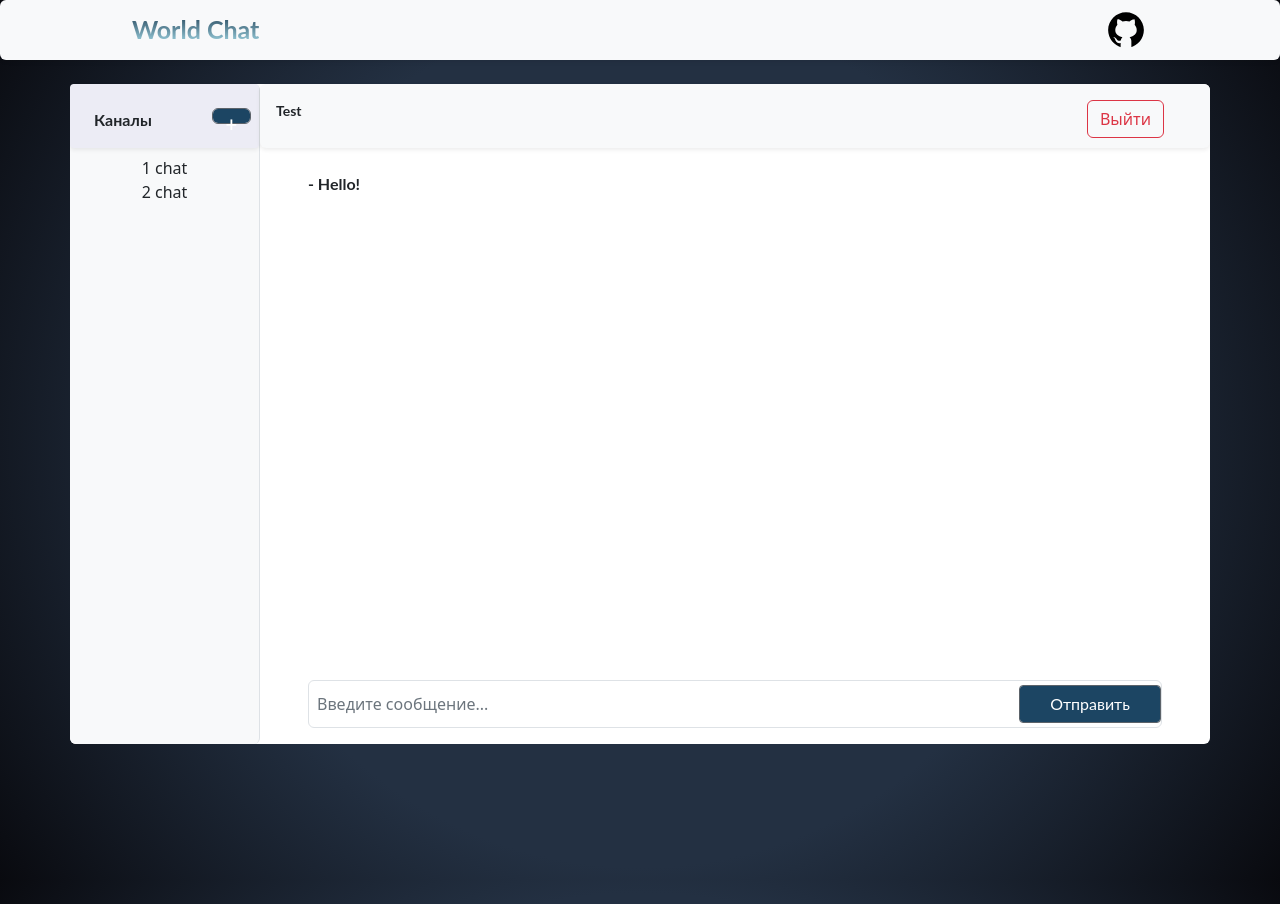
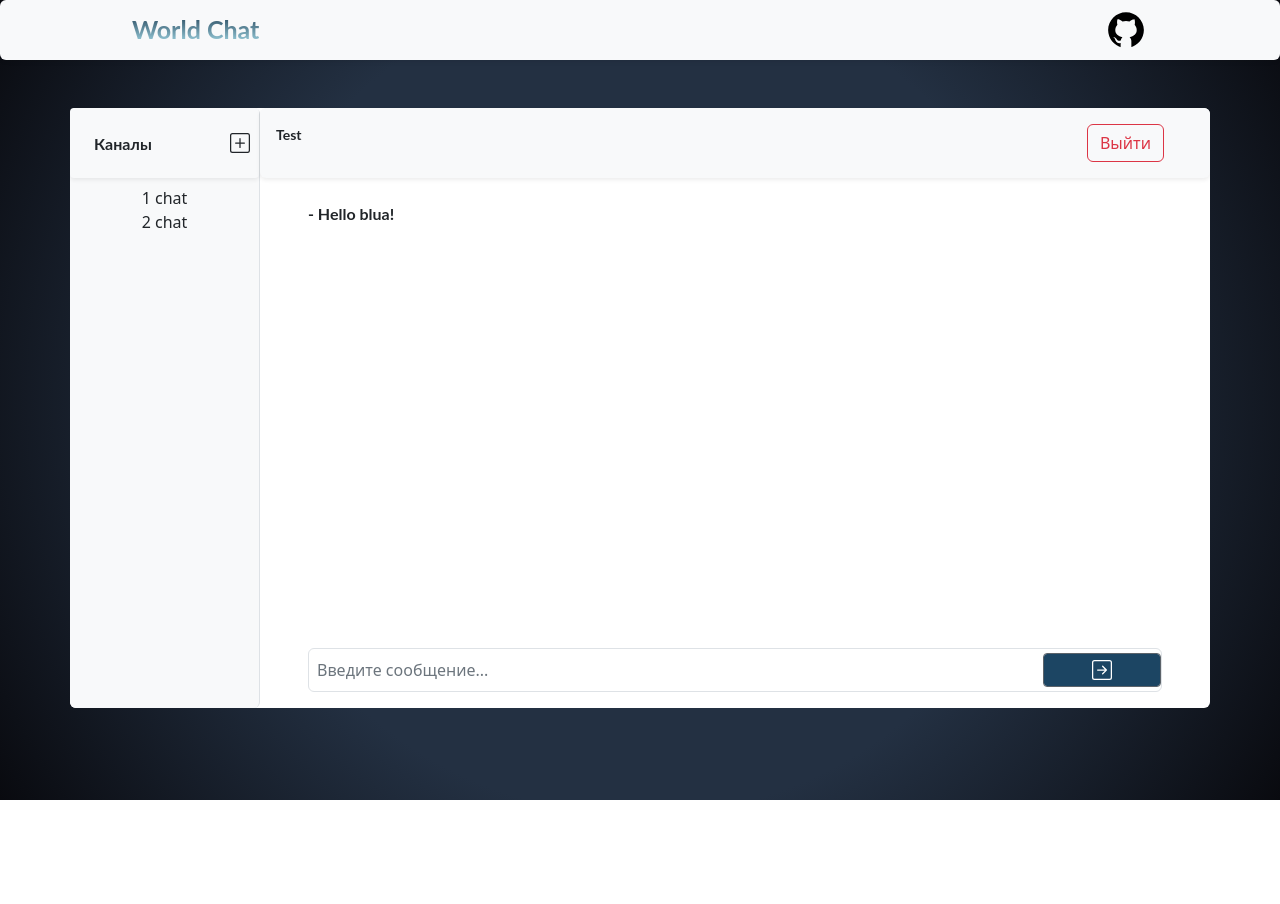
Before and after one commit to GordienkoEvgeny/frontend-bootcamp-project-12, a React (Create React App) app in the folder frontend/: page / in a window 1280 px wide. After the commit the page ends 800 px from the top, so only its background shows below. Built offline with nearby package versions, Linux system fonts and the light colour scheme; no server answers; sample sign-in values are in the browser's storage.

Commit message:
fixed style bags

```diff
--- a/frontend/src/components/Navbar.jsx
+++ b/frontend/src/components/Navbar.jsx
@@ -1,7 +1,7 @@
 import React from 'react';
 
 const Navbar = () => (
-  <nav className="navbar1 rounded-2 shadow-sm navbar navbar-light bg-light">
+  <nav className="fx rounded-2 shadow-sm navbar navbar-light bg-light">
     <div className="container">
       <a className="text1" href="/">
         World Chat
--- a/frontend/src/index.css
+++ b/frontend/src/index.css
@@ -3,20 +3,17 @@
     width: 0;
 }
 
-.bg-light-channels {
-    background: #ececf5;
-}
 #root {
-    height: 110vh;
+    height: 100vh;
 }
 .cn {
-    height: 8vh
+    height: 70px;
 }
-.navbar1 {
+.fx {
     position:fixed;
     top:0;
     width: 100%;
-    /*z-index:100;*/
+    z-index:99999;
 }
 .button1 {
     display: block;
@@ -26,7 +23,15 @@
 
 .indent {
     margin-top:60px;
-    z-index:1000
+    z-index:100
+}
+
+.indent2 {
+    margin-top:20px;
+}
+
+.indent3 {
+    margin-right:20px;
 }
 
 .icongithub {
--- a/frontend/src/pages/Authorization.js
+++ b/frontend/src/pages/Authorization.js
@@ -54,16 +54,16 @@ const BuildAuthForms = () => {
   return (
     <div className="d-flex flex-column h-100">
       <Navbar />
-      <div className="container-fluid h-100">
+      <div className="container-fluid indent">
         <div className="row justify-content-center align-content-center h-100">
           <div className="col-12 col-md-8 col-xxl-6">
             <div className="card shadow-sm indent">
-              <div className="card-body row p-5 justify-content-center ">
+              <div className="card-body row justify-content-center indent2">
                 <div className="col-12 col-md-6 d-flex justify-content-center">
                   <World />
                 </div>
                 <div />
-                <div className="card-body row p-5 justify-content-center ">
+                <div className="card-body row p-4 justify-content-center ">
                   <form onSubmit={formik.handleSubmit} className="col-12 col-md-6 mt-3 mt-mb-0 ">
                     <h1 className="text-center mb-4">Войти</h1>
                     <div className="mb-3">
--- a/frontend/src/pages/Main.jsx
+++ b/frontend/src/pages/Main.jsx
@@ -35,15 +35,19 @@ const BuildChatPage = () => {
     return (
       <div className="h-100">
         <div className="h-100" id="chat">
-          <div className="d-flex h-100 ">
+          <div className="d-flex h-100 fx">
             <NavBar />
-            <div className="container h-100 my-4 overflow-hidden rounded ">
+            <div className="container h-100 my-5 overflow-hidden rounded ">
               <div className="row h-75 bg-white flex-md-row indent rounded-2">
                 <div className="col-4 rounded-2 col-md-2 border-end px-0 bg-light flex-column h-100 d-flex">
-                  <div className="cn d-flex bg-light-channels shadow-sm rounded-1 justify-content-between mb-2 ps-4 pe-2 p-4">
+                  <div className="cn d-flex bg-light shadow-sm rounded-1 justify-content-between mb-2 ps-4 pe-2 p-4">
                     <b className="text2">Каналы</b>
-                    <button type="button" className="p-0 m-0 btn col-3 text3 third">
-                      <span className="">+</span>
+                    <button type="button" className="p-0 btn btn-group-vertical ">
+                      <svg xmlns="http://www.w3.org/2000/svg" viewBox="0 0 16 16" width="20" height="20" fill="currentColor">
+                        <path d="M14 1a1 1 0 0 1 1 1v12a1 1 0 0 1-1 1H2a1 1 0 0 1-1-1V2a1 1 0 0 1 1-1h12zM2 0a2 2 0 0 0-2 2v12a2 2 0 0 0 2 2h12a2 2 0 0 0 2-2V2a2 2 0 0 0-2-2H2z" />
+                        <path d="M8 4a.5.5 0 0 1 .5.5v3h3a.5.5 0 0 1 0 1h-3v3a.5.5 0 0 1-1 0v-3h-3a.5.5 0 0 1 0-1h3v-3A.5.5 0 0 1 8 4z" />
+                      </svg>
+                      <span className="visually-hidden">+</span>
                     </button>
                   </div>
                   <ul id="channels-box" className="nav flex-column nav-pills nav-fill px-2 mb-3 overflow-auto h-100 d-block">
@@ -61,7 +65,7 @@ const BuildChatPage = () => {
                     </div>
                     <div id="messages-box" className="chat-messages overflow-auto px-5 ">
                       <div className="text-break mb-2">
-                        <b className="text2"> - Hello! </b>
+                        <b className="text2"> - Hello blua! </b>
                       </div>
                     </div>
                     <div className="mt-auto px-5 py-3">
@@ -74,8 +78,11 @@ const BuildChatPage = () => {
                             className="border-0 p-0 ps-2 form-control"
                             value=""
                           />
-                          <button type="submit" id="right" className="btn rounded-1 col-2 text2 third">
-                            <span>Отправить</span>
+                          <button type="submit" id="right" className="btn px-5 btn-group-vertical rounded-1 col-0 third">
+                            <svg xmlns="http://www.w3.org/2000/svg" viewBox="0 0 16 16" width="20" height="20" fill="currentColor">
+                              <path fillRule="evenodd" d="M15 2a1 1 0 0 0-1-1H2a1 1 0 0 0-1 1v12a1 1 0 0 0 1 1h12a1 1 0 0 0 1-1V2zM0 2a2 2 0 0 1 2-2h12a2 2 0 0 1 2 2v12a2 2 0 0 1-2 2H2a2 2 0 0 1-2-2V2zm4.5 5.5a.5.5 0 0 0 0 1h5.793l-2.147 2.146a.5.5 0 0 0 .708.708l3-3a.5.5 0 0 0 0-.708l-3-3a.5.5 0 1 0-.708.708L10.293 7.5H4.5z" />
+                            </svg>
+                            <span className="visually-hidden">Отправить</span>
                           </button>
                         </div>
                       </form>
```
